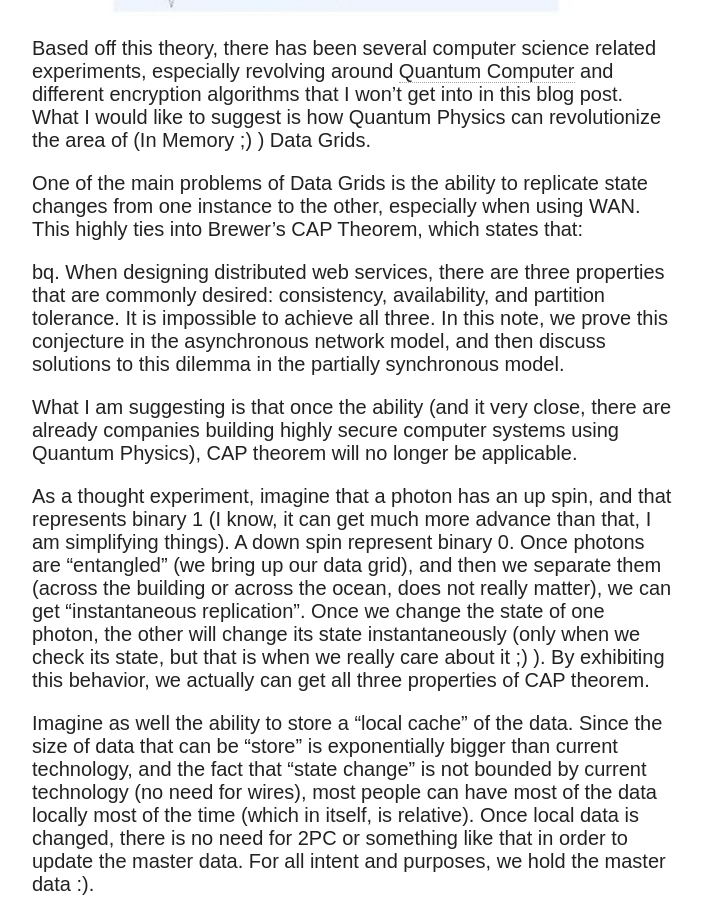
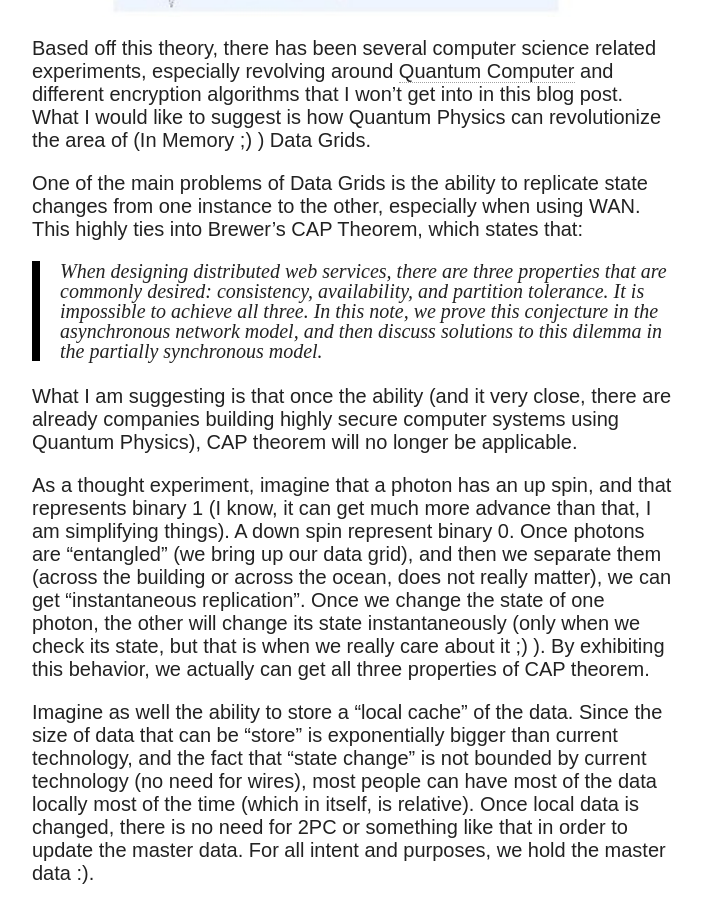
Before and after one commit to kimchy/kimchy.github.io, a Jekyll site: the page built from _posts/2009-05-06-quantum-physics-and-data-grids.md, in a window 1280 px wide and 900 px high, scrolled down 1397 px. Shown: the whole window, without its empty margins (308-1011 px from the left). Built offline with Jekyll 4.4.1, drawn with Linux system fonts in a browser that asks for light colours; nearby versions of some CDN libraries.

```diff
--- a/_posts/2009-05-06-quantum-physics-and-data-grids.md
+++ b/_posts/2009-05-06-quantum-physics-and-data-grids.md
@@ -14,7 +14,7 @@ Based off this theory, there has been several computer science related experimen
 
 One of the main problems of Data Grids is the ability to replicate state changes from one instance to the other, especially when using WAN. This highly ties into Brewer's CAP Theorem, which states that:
 
-bq. When designing distributed web services, there are three properties that are commonly desired: consistency, availability, and partition tolerance. It is impossible to achieve all three. In this note, we prove this conjecture in the asynchronous network model, and then discuss solutions to this dilemma in the partially synchronous model.
+> When designing distributed web services, there are three properties that are commonly desired: consistency, availability, and partition tolerance. It is impossible to achieve all three. In this note, we prove this conjecture in the asynchronous network model, and then discuss solutions to this dilemma in the partially synchronous model.
 
 What I am suggesting is that once the ability (and it very close, there are already companies building highly secure computer systems using Quantum Physics), CAP theorem will no longer be applicable.
 
```
